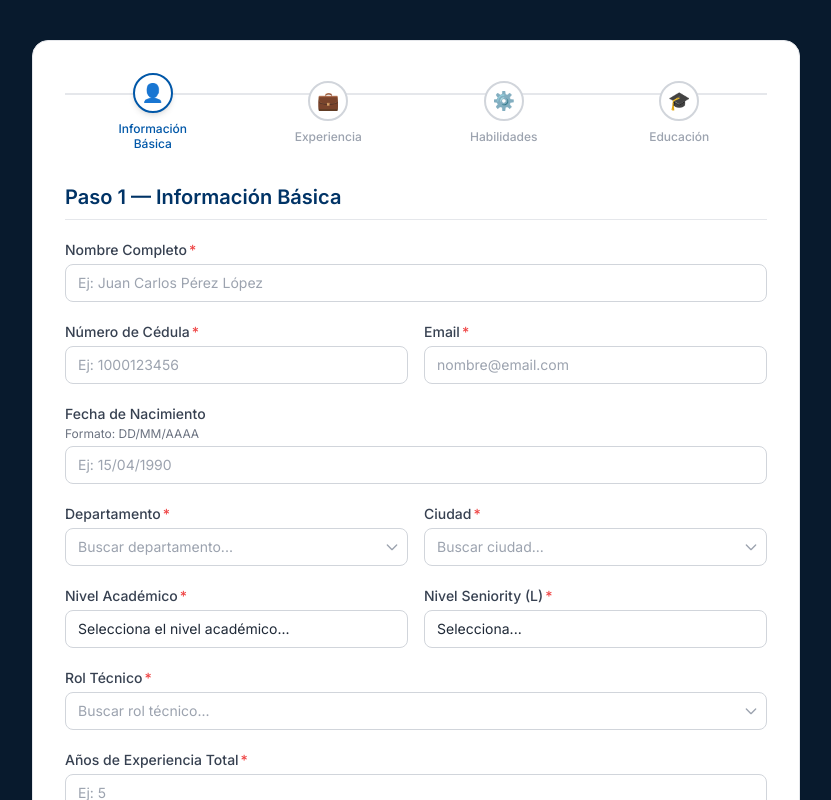
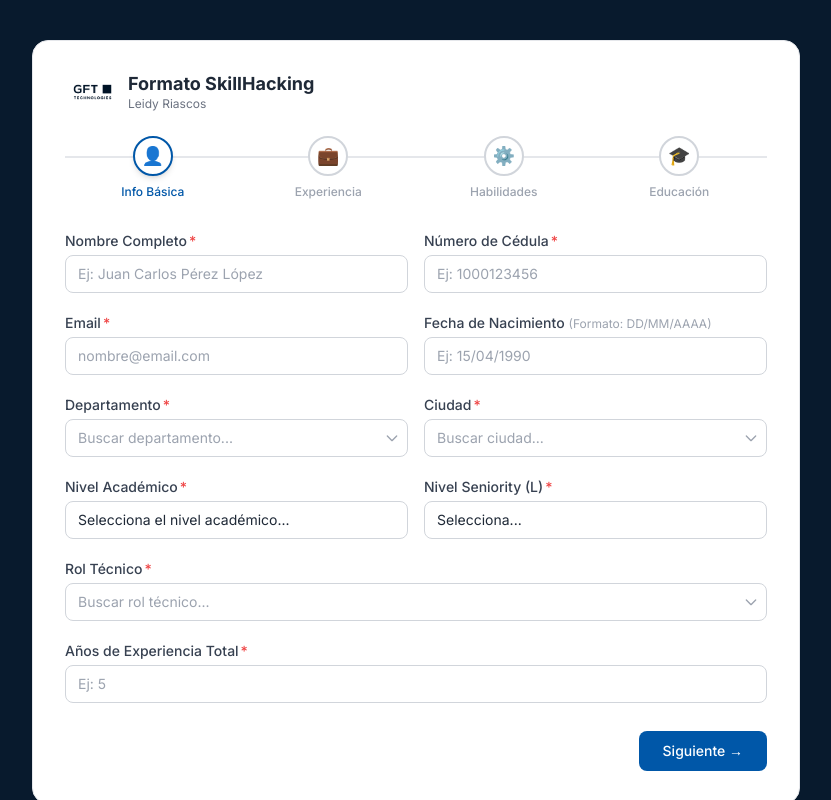
Before and after one commit to JEstebanDev/FormToExcel, a React (Vite) app: page / in a window 1280 px wide. Shown: the top 800 px of the page, without its empty margins (224-1055 px from the left). Built offline with nearby package versions, Linux system fonts and the light colour scheme.

Commit message:
UI: header con logo y nombre, layout campos paso 1, fix reset ciudad, quitar titulos de pasos, footer actualizado

```diff
--- a/src/App.jsx
+++ b/src/App.jsx
@@ -6,6 +6,7 @@ import Step2Experience from "./components/steps/Step2Experience";
 import Step3Skills from "./components/steps/Step3Skills";
 import Step4Education from "./components/steps/Step4Education";
 import { generateAndDownloadExcel } from "./utils/excelGenerator";
+import logoGft from "./public/logogft.png";
 
 function FormWizard() {
   const { step, goNext, goPrev } = useFormContext();
@@ -27,6 +28,15 @@ function FormWizard() {
     <div className="min-h-screen bg-gft-gray flex flex-col items-center py-10 px-4">
       {/* Card principal */}
       <main className="w-full max-w-3xl bg-white rounded-2xl shadow-sm border border-gray-200 p-6 sm:p-8">
+        {/* Encabezado */}
+        <div className="flex items-center gap-2 mb-6">
+          <img src={logoGft} alt="Logo GFT" className="h-8 w-auto" />
+          <div className="flex flex-col">
+            <h1 className="text-lg font-bold text-gray-800 leading-tight">Formato SkillHacking</h1>
+            <p className="text-xs text-gray-500">Leidy Riascos</p>
+          </div>
+        </div>
+
         <Stepper currentStep={step} />
 
         {step === 0 && <Step1BasicInfo onNext={goNext} />}
@@ -46,7 +56,7 @@ function FormWizard() {
 
       {/* Footer */}
       <footer className="mt-8 text-xs text-gray-400 text-center">
-        Herramienta interna de generación de perfiles de candidatos
+        Desarrollado por Juan Castaño Holguin
       </footer>
     </div>
   );
--- a/src/components/Stepper.jsx
+++ b/src/components/Stepper.jsx
@@ -1,7 +1,7 @@
 // Barra de progreso con los 4 pasos del formulario
 
 const STEPS = [
-  { label: "Información Básica", icon: "👤" },
+  { label: "Info Básica", icon: "👤" },
   { label: "Experiencia", icon: "💼" },
   { label: "Habilidades", icon: "⚙️" },
   { label: "Educación", icon: "🎓" },
--- a/src/components/steps/Step1BasicInfo.jsx
+++ b/src/components/steps/Step1BasicInfo.jsx
@@ -45,7 +45,6 @@ const schema = z.object({
 
 export default function Step1BasicInfo({ onNext }) {
   const { data, updateData } = useFormContext();
-  const isFirstRender = useRef(true);
 
   const {
     register,
@@ -82,12 +81,11 @@ export default function Step1BasicInfo({ onNext }) {
     ? dept.cities
     : COLOMBIA_DEPARTMENTS.flatMap((d) => d.cities).sort((a, b) => a.localeCompare(b));
 
-  // Reset ciudad when departamento changes (skip first render)
+  // Reset ciudad only when departamento actually changes to a different value
+  const prevDepartamento = useRef(data.departamento || "");
   useEffect(() => {
-    if (isFirstRender.current) {
-      isFirstRender.current = false;
-      return;
-    }
+    if (selectedDepartamento === prevDepartamento.current) return;
+    prevDepartamento.current = selectedDepartamento;
     setValue("ciudad", "", { shouldValidate: false });
   }, [selectedDepartamento, setValue]);
 
@@ -101,11 +99,8 @@ export default function Step1BasicInfo({ onNext }) {
 
   return (
     <form onSubmit={handleSubmit(onSubmit)} autoComplete="off" className="flex flex-col gap-5">
-      <h2 className="text-xl font-semibold text-gft-blue border-b border-gray-200 pb-2">
-        Paso 1 — Información Básica
-      </h2>
-
-      {/* Nombre completo */}
+      {/* Nombre completo + Cédula */}
+      <div className="grid grid-cols-1 sm:grid-cols-2 gap-4">
         <FormField label="Nombre Completo" error={errors.nombre_completo?.message} required>
           <Input
             placeholder="Ej: Juan Carlos Pérez López"
@@ -113,9 +108,6 @@ export default function Step1BasicInfo({ onNext }) {
             {...register("nombre_completo")}
           />
         </FormField>
-
-      {/* Cédula + Email */}
-      <div className="grid grid-cols-1 sm:grid-cols-2 gap-4">
         <FormField label="Número de Cédula" error={errors.cedula?.message} required>
           <Input
             placeholder="Ej: 1000123456"
@@ -124,12 +116,13 @@ export default function Step1BasicInfo({ onNext }) {
             {...register("cedula")}
           />
         </FormField>
+      </div>
+
+      {/* Email + Fecha de nacimiento */}
+      <div className="grid grid-cols-1 sm:grid-cols-2 gap-4">
         <FormField label="Email" error={errors.email?.message} required>
           <Input type="email" placeholder="nombre@email.com" error={errors.email} {...register("email")} />
         </FormField>
-      </div>
-
-      {/* Fecha de nacimiento */}
         <FormField
           label="Fecha de Nacimiento"
           error={errors.fecha_nacimiento?.message}
@@ -142,6 +135,7 @@ export default function Step1BasicInfo({ onNext }) {
             {...register("fecha_nacimiento")}
           />
         </FormField>
+      </div>
 
       {/* Departamento + Ciudad */}
       <div className="grid grid-cols-1 sm:grid-cols-2 gap-4">
--- a/src/components/steps/Step2Experience.jsx
+++ b/src/components/steps/Step2Experience.jsx
@@ -69,15 +69,6 @@ export default function Step2Experience({ onNext, onPrev }) {
 
   return (
     <form onSubmit={handleSubmit(onSubmit)} autoComplete="off" className="flex flex-col gap-6">
-      <h2 className="text-xl font-semibold text-gft-blue border-b border-gray-200 pb-2">
-        Paso 2 — Experiencia Laboral
-      </h2>
-
-      <p className="text-sm text-gray-500">
-        Agrega hasta <strong>3 experiencias</strong> laborales. La extensión las usará para rellenar el
-        formulario en el mismo orden.
-      </p>
-
       {fields.map((field, index) => {
         const errs = errors.experiencia?.[index];
         const isActual = watchedExperiencia?.[index]?.es_trabajo_actual;
--- a/src/components/steps/Step3Skills.jsx
+++ b/src/components/steps/Step3Skills.jsx
@@ -19,15 +19,7 @@ export default function Step3Skills({ onNext, onPrev }) {
 
   return (
     <div className="flex flex-col gap-6">
-      <div>
-        <h2 className="text-xl font-semibold text-gft-blue border-b border-gray-200 pb-2">
-          Paso 3 — Habilidades Técnicas
-        </h2>
-        <p className="text-sm text-gray-500 mt-2">
-          Selecciona hasta <strong>4 tecnologías por categoría</strong>. Las opciones disponibles están
-          filtradas para el rol <strong className="text-gft-blue">{rolLabel}</strong>.
-        </p>
-      </div>
+
 
       <MultiSelect rol={data.rol} skills={skills} onChange={setSkills} />
 
--- a/src/components/steps/Step4Education.jsx
+++ b/src/components/steps/Step4Education.jsx
@@ -56,10 +56,6 @@ export default function Step4Education({ onPrev, onGenerate, isGenerating }) {
 
   return (
     <form onSubmit={handleSubmit(onSubmit)} autoComplete="off" className="flex flex-col gap-6">
-      <h2 className="text-xl font-semibold text-gft-blue border-b border-gray-200 pb-2">
-        Paso 4 — Certificaciones
-      </h2>
-
       {/* Certificaciones */}
       <div>
         <h3 className="text-sm font-semibold text-gray-700 mb-3">
--- a/src/components/ui/FormField.jsx
+++ b/src/components/ui/FormField.jsx
@@ -7,9 +7,10 @@ export default function FormField({ label, error, required = false, hint, childr
         <label className="text-sm font-medium text-gray-700">
           {label}
           {required && <span className="text-red-500 ml-0.5">*</span>}
+          {hint && <span className="text-xs text-gray-400 font-normal ml-1">({hint})</span>}
         </label>
       )}
-      {hint && <p className="text-xs text-gray-500 -mt-0.5">{hint}</p>}
+      {!hint && null}
       {children}
       {error && <p className="text-xs text-red-600 mt-0.5">{error}</p>}
     </div>
```
Also changed, not shown: src/public/logogft.png (added), 1 other file (tests, documents, lock files or other folders). Lines whose indentation alone changed are shown as unchanged.
